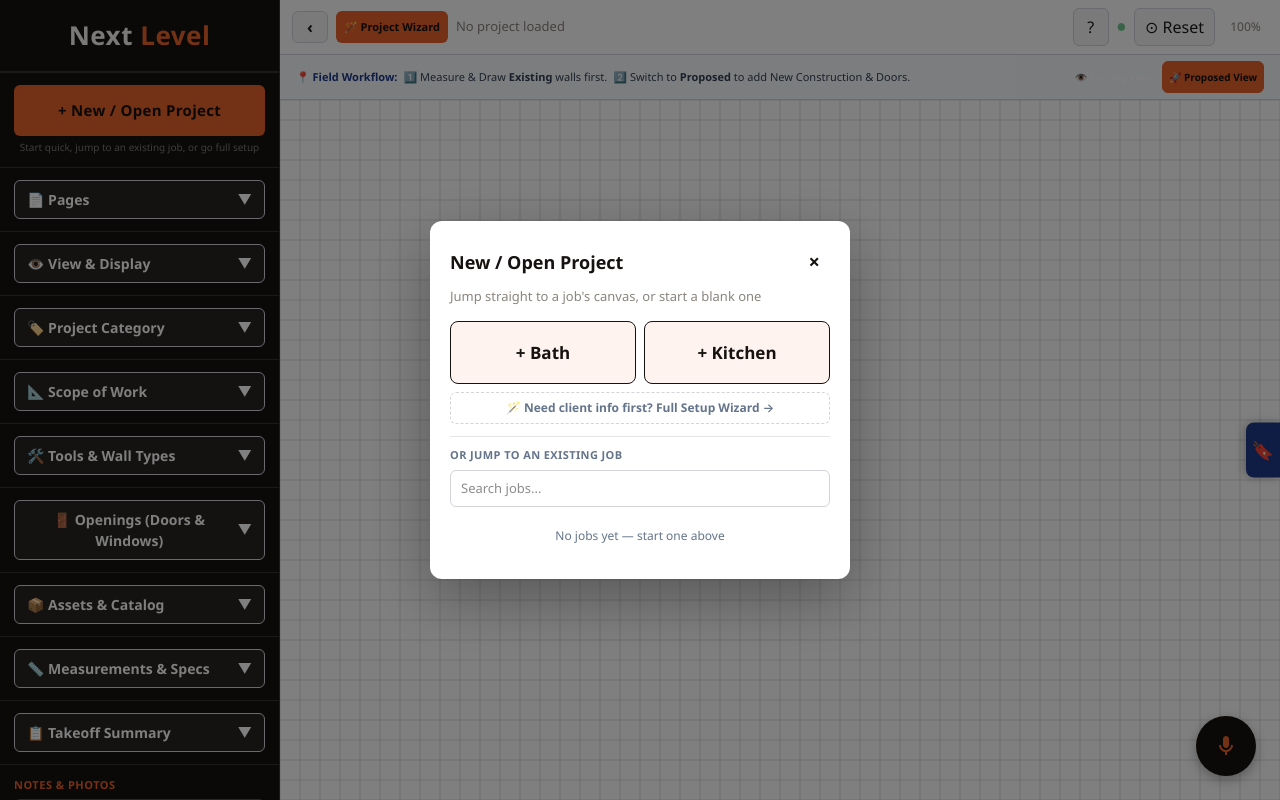
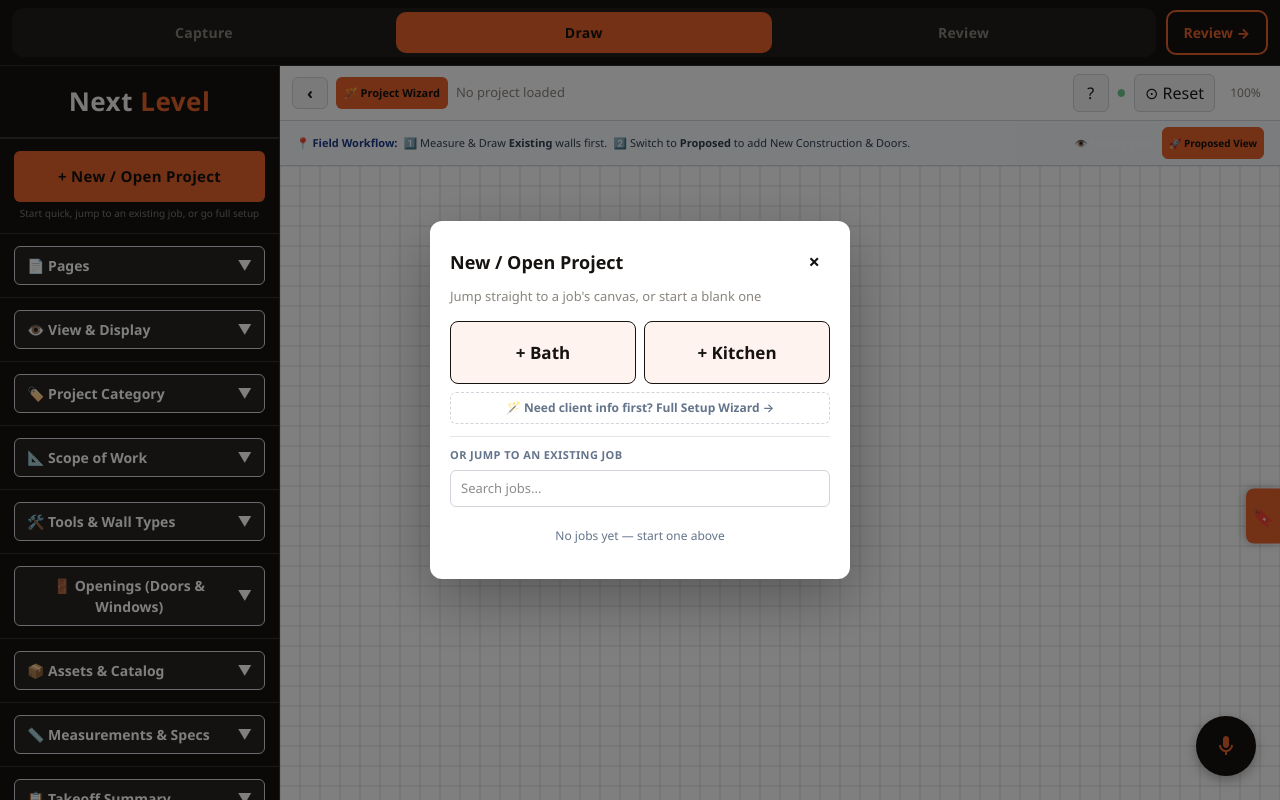
Before and after one commit to joecracker/field-layout-tracker, a React (Vite) app: page / in a window 1280 px wide. Both pictures are taken after a click on the button 640 px from the left and 514 px from the top of the page. Built offline with nearby package versions, Linux system fonts and the light colour scheme; no server answers.

Commit message:
Add files via upload

```diff
--- a/src/App.tsx
+++ b/src/App.tsx
@@ -45,14 +45,62 @@ function Launcher({ onPick }: { onPick: (door: 'new' | 'open' | 'just' | 'quick'
   );
 }
 
+const STAGES = ['capture', 'draw', 'review'] as const;
+type Stage = typeof STAGES[number];
+const STAGE_LABEL: Record<Stage, string> = { capture: 'Capture', draw: 'Draw', review: 'Review' };
+
+function StageBar({ stage, setStage }: { stage: Stage; setStage: (s: Stage) => void }) {
+  const idx = STAGES.indexOf(stage);
+  const next = STAGES[idx + 1];
+  const tab = (s: Stage): CSSProperties => ({
+    flex: 1, padding: '10px 8px', fontSize: '14px', fontWeight: 800, letterSpacing: '0.3px',
+    cursor: 'pointer', border: 'none', borderRadius: '10px',
+    background: s === stage ? 'var(--ember)' : 'transparent',
+    color: s === stage ? 'var(--ink)' : 'var(--muted)',
+    transition: 'background 0.12s ease, color 0.12s ease',
+  });
+  return (
+    <div style={{
+      display: 'flex', alignItems: 'center', gap: '10px', flexShrink: 0,
+      background: 'var(--ink)', borderBottom: '1px solid rgba(245,243,239,0.12)',
+      padding: '8px 12px', boxSizing: 'border-box',
+    }}>
+      <div style={{ display: 'flex', flex: 1, gap: '4px', background: 'rgba(245,243,239,0.05)', padding: '4px', borderRadius: '12px' }}>
+        {STAGES.map(s => (
+          <button key={s} onClick={() => setStage(s)} style={tab(s)}>{STAGE_LABEL[s]}</button>
+        ))}
+      </div>
+      {next ? (
+        <button onClick={() => setStage(next)} style={{
+          flexShrink: 0, padding: '10px 16px', fontSize: '14px', fontWeight: 800, cursor: 'pointer',
+          border: '2px solid var(--ember)', borderRadius: '10px', background: 'transparent', color: 'var(--ember)',
+        }}>{STAGE_LABEL[next]} &rarr;</button>
+      ) : (
+        <button disabled style={{
+          flexShrink: 0, padding: '10px 16px', fontSize: '14px', fontWeight: 800,
+          border: '2px solid rgba(245,243,239,0.15)', borderRadius: '10px', background: 'transparent',
+          color: 'var(--muted)', opacity: 0.6,
+        }}>Finish</button>
+      )}
+    </div>
+  );
+}
+
 export default function App() {
   const [showLauncher, setShowLauncher] = useState(true);
+  const [stage, setStage] = useState<Stage>('capture');
 
   useEffect(() => {
     initNextLevel();
   }, []);
 
+  useEffect(() => {
+    const sb = document.getElementById('sidebar');
+    if (sb) sb.dataset.stage = stage;
+  }, [stage, showLauncher]);
+
   const pickDoor = (door: 'new' | 'open' | 'just' | 'quick') => {
+    setStage(door === 'just' || door === 'quick' ? 'draw' : 'capture');
     setShowLauncher(false);
     // let the app DOM paint before we trigger any app.ts flow
     setTimeout(() => {
@@ -66,7 +114,9 @@ export default function App() {
   return (
     <>
       {showLauncher && <Launcher onPick={pickDoor} />}
-      <div id="app">
+      <div id="app-shell">
+        {!showLauncher && <StageBar stage={stage} setStage={setStage} />}
+        <div id="app">
       <aside id="sidebar">
         <div className="sidebar-header">
           <h2 style={{ fontSize: '26px', letterSpacing: '0.5px' }}><span style={{ color: 'var(--cream)' }}>Next </span><span style={{ color: 'var(--ember)' }}>Level</span></h2>
@@ -76,7 +126,7 @@ export default function App() {
           <button id="btn-skip-to-drawing" className="btn btn-block" style={{ background: 'var(--ember)', color: 'var(--ink)', border: 'none', fontWeight: 800, fontSize: '15px', padding: '14px', letterSpacing: '0.3px' }}>+ New / Open Project</button>
           <div style={{ fontSize: '10px', color: 'rgba(255,255,255,0.45)', textAlign: 'center', marginTop: '4px' }}>Start quick, jump to an existing job, or go full setup</div>
         </section>
-        <section className="sidebar-section" id="project-contact-section">
+        <section className="sidebar-section stage-section s-capture" id="project-contact-section">
           <div className="section-title">Project & Contact</div>
           <input type="text" id="customer-name" placeholder="Customer Name" autoComplete="off" />
           <input type="tel" id="customer-phone" placeholder="Phone Number" autoComplete="off" style={{ marginTop: '6px' }} />
@@ -91,7 +141,7 @@ export default function App() {
             <ul id="project-list" className="project-list"></ul>
           </div>
         </section>
-        <section className="sidebar-section">
+        <section className="sidebar-section stage-section s-draw">
           <button id="btn-pages-drawer" className="btn btn-block" style={{ display: 'flex', justifyContent: 'space-between', alignItems: 'center', background: 'rgba(255,255,255,0.08)', border: '1px solid var(--border)', color: '#fff', fontWeight: '600', padding: '8px 12px', cursor: 'pointer' }}>
             <span>📄 Pages</span>
             <span id="pages-drawer-arrow">&#9660;</span>
@@ -103,7 +153,7 @@ export default function App() {
             <div style={{ fontSize: '10px', color: 'rgba(255,255,255,0.45)', marginTop: '4px' }}>Double-tap a page tab to rename it</div>
           </div>
         </section>
-        <section className="sidebar-section">
+        <section className="sidebar-section stage-section s-draw">
           <button id="btn-view-drawer" className="btn btn-block" style={{ display: 'flex', justifyContent: 'space-between', alignItems: 'center', background: 'rgba(255,255,255,0.08)', border: '1px solid var(--border)', color: '#fff', fontWeight: '600', padding: '8px 12px', cursor: 'pointer' }}>
             <span>👁️ View & Display</span>
             <span id="view-drawer-arrow">&#9660;</span>
@@ -125,7 +175,7 @@ export default function App() {
             </div>
           </div>
         </section>
-        <section className="sidebar-section">
+        <section className="sidebar-section stage-section s-capture">
           <button id="btn-category-drawer" className="btn btn-block" style={{ display: 'flex', justifyContent: 'space-between', alignItems: 'center', background: 'rgba(255,255,255,0.08)', border: '1px solid var(--border)', color: '#fff', fontWeight: '600', padding: '8px 12px', cursor: 'pointer' }}>
             <span>🏷️ Project Category</span>
             <span id="category-drawer-arrow">&#9660;</span>
@@ -141,7 +191,7 @@ export default function App() {
             </div>
           </div>
         </section>
-        <section className="sidebar-section">
+        <section className="sidebar-section stage-section s-capture">
           <button id="btn-scope-drawer" className="btn btn-block" style={{ display: 'flex', justifyContent: 'space-between', alignItems: 'center', background: 'rgba(255,255,255,0.08)', border: '1px solid var(--border)', color: '#fff', fontWeight: '600', padding: '8px 12px', cursor: 'pointer' }}>
             <span>📐 Scope of Work</span>
             <span id="scope-drawer-arrow">&#9660;</span>
@@ -155,7 +205,7 @@ export default function App() {
             </div>
           </div>
         </section>
-        <section className="sidebar-section">
+        <section className="sidebar-section stage-section s-draw">
           <button id="btn-tools-drawer" className="btn btn-block" style={{ display: 'flex', justifyContent: 'space-between', alignItems: 'center', background: 'rgba(255,255,255,0.08)', border: '1px solid var(--border)', color: '#fff', fontWeight: '600', padding: '8px 12px', cursor: 'pointer' }}>
             <span>🛠️ Tools & Wall Types</span>
             <span id="tools-drawer-arrow">&#9660;</span>
@@ -177,7 +227,7 @@ export default function App() {
             </div>
           </div>
         </section>
-        <section className="sidebar-section">
+        <section className="sidebar-section stage-section s-capture s-draw">
           <button id="btn-openings-drawer" className="btn btn-block" style={{ display: 'flex', justifyContent: 'space-between', alignItems: 'center', background: 'rgba(255,255,255,0.08)', border: '1px solid var(--border)', color: '#fff', fontWeight: '600', padding: '8px 12px', cursor: 'pointer' }}>
             <span>🚪 Openings (Doors & Windows)</span>
             <span id="openings-drawer-arrow">&#9660;</span>
@@ -189,7 +239,7 @@ export default function App() {
             </div>
           </div>
         </section>
-        <section className="sidebar-section">
+        <section className="sidebar-section stage-section s-draw">
           <button id="btn-assets-drawer" className="btn btn-block" style={{ display: 'flex', justifyContent: 'space-between', alignItems: 'center', background: 'rgba(255,255,255,0.08)', border: '1px solid var(--border)', color: '#fff', fontWeight: '600', padding: '8px 12px', cursor: 'pointer' }}>
             <span>📦 Assets & Catalog</span>
             <span id="assets-drawer-arrow">&#9660;</span>
@@ -203,7 +253,7 @@ export default function App() {
             <div id="asset-palette" className="asset-palette"></div>
           </div>
         </section>
-        <section className="sidebar-section">
+        <section className="sidebar-section stage-section s-capture">
           <button id="btn-measurements-drawer" className="btn btn-block" style={{ display: 'flex', justifyContent: 'space-between', alignItems: 'center', background: 'rgba(255,255,255,0.08)', border: '1px solid var(--border)', color: '#fff', fontWeight: '600', padding: '8px 12px', cursor: 'pointer' }}>
             <span>📏 Measurements & Specs</span>
             <span id="measurements-drawer-arrow">&#9660;</span>
@@ -223,7 +273,7 @@ export default function App() {
             </label>
           </div>
         </section>
-        <section className="sidebar-section">
+        <section className="sidebar-section stage-section s-review">
           <button id="btn-takeoff-drawer" className="btn btn-block" style={{ display: 'flex', justifyContent: 'space-between', alignItems: 'center', background: 'rgba(255,255,255,0.08)', border: '1px solid var(--border)', color: '#fff', fontWeight: '600', padding: '8px 12px', cursor: 'pointer' }}>
             <span>📋 Takeoff Summary</span>
             <span id="takeoff-drawer-arrow">&#9660;</span>
@@ -256,7 +306,7 @@ export default function App() {
             </div>
           </div>
         </section>
-        <section className="sidebar-section">
+        <section className="sidebar-section stage-section s-capture">
           <div className="section-title">Notes & Photos</div>
           <textarea id="project-notes" rows={3} placeholder="Field notes & observations..."></textarea>
           <button id="btn-drop-pin-tool" className="btn btn-sm btn-block" style={{ marginTop: '6px', marginBottom: '6px', background: 'rgba(255,255,255,0.1)', color: '#fff', border: '1px solid var(--border)', cursor: 'pointer' }}>📌 Drop Note Pin on Canvas</button>
@@ -274,7 +324,7 @@ export default function App() {
             <div id="storage-meter" style={{ fontSize: '10px', color: 'rgba(255,255,255,0.5)', marginTop: '8px', textAlign: 'center' }}></div>
           </div>
         </section>
-        <section className="sidebar-section">
+        <section className="sidebar-section stage-section s-review">
           <button id="btn-export-boss" className="btn btn-block btn-accent" style={{ background: 'var(--ember)', color: 'var(--ink)', marginBottom: '6px' }}>📋 Send to Laptop (Boss Report)</button>
           <div className="btn-row" style={{ marginTop: '6px' }}>
             <button id="btn-send-job" className="btn btn-sm btn-block" style={{ background: 'rgba(255,255,255,0.1)', color: '#fff', border: '1px solid var(--border)' }} title="Send this one job — walls, photos, notes, everything — to someone else, by text/email/AirDrop/whatever's easiest">📤 Send This Job</button>
@@ -323,7 +373,7 @@ export default function App() {
         </div>
         <div id="canvas-wrap">
           <canvas id="floorplan"></canvas>
-          <button id="reference-rail-tab" title="Reference: Notes, Photos, Measurements" style={{ position: 'absolute', right: 0, top: '50%', transform: 'translateY(-50%)', zIndex: 60, background: 'var(--blue,#1e3a8a)', color: '#fff', border: 'none', borderRadius: '8px 0 0 8px', padding: '14px 6px', fontSize: '18px', cursor: 'pointer', boxShadow: '-2px 0 8px rgba(0,0,0,0.25)' }}>🔖</button>
+          <button id="reference-rail-tab" title="Reference: Notes, Photos, Measurements" style={{ position: 'absolute', right: 0, top: '50%', transform: 'translateY(-50%)', zIndex: 60, background: 'var(--ember)', color: 'var(--ink)', border: 'none', borderRadius: '8px 0 0 8px', padding: '14px 6px', fontSize: '18px', cursor: 'pointer', boxShadow: '-2px 0 8px rgba(0,0,0,0.25)' }}>🔖</button>
           <div id="reference-rail" className="hidden" style={{ position: 'absolute', right: 0, top: 0, bottom: 0, width: '280px', maxWidth: '85vw', background: 'rgba(20,20,26,0.97)', zIndex: 65, display: 'flex', flexDirection: 'column', boxShadow: '-4px 0 16px rgba(0,0,0,0.35)' }}>
             <div style={{ display: 'flex', justifyContent: 'space-between', alignItems: 'center', padding: '10px 12px', borderBottom: '1px solid rgba(255,255,255,0.15)', flex: 'none' }}>
               <span style={{ fontWeight: 700, color: '#fff', fontSize: '13px' }}>🔖 Reference</span>
@@ -924,6 +974,7 @@ export default function App() {
         </div>
       </div>
     </div>
+    </div>
     </>
   );
 }
```
